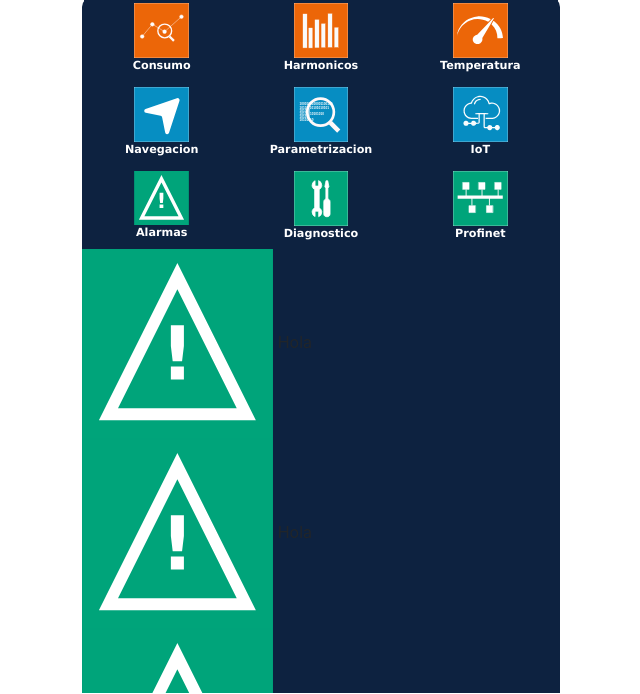
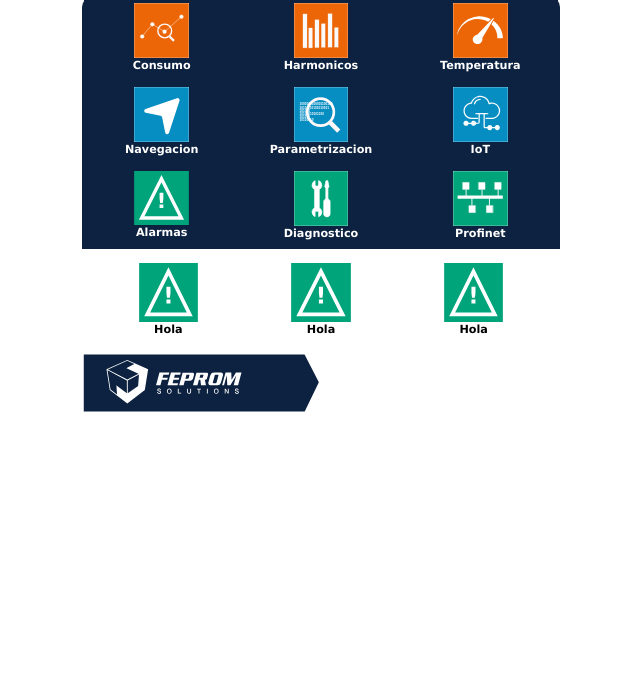
Before and after one commit to feprom/feprom.github.io, a plain HTML site: page index.html in a window 1280 px wide. Shown: the part 326-1020 px from the top of the page, without its empty margins (319-959 px from the left). Drawn offline with nearby package versions, Linux system fonts and the light colour scheme.

Commit message:
Update styles.css

```diff
--- a/styles.css
+++ b/styles.css
@@ -1,20 +1,3 @@
-body {
-    min-height: 100vh;
-    display: flex;
-    justify-content: center;
-    align-items: center;
-}
-section {
-    height: 1020px;
-    width: 480px;
-    border: 1px solid white;
-    border-radius: 0px;
-    overflow-y: hidden;
-    &:hover {
-        overflow-y: scroll
-    }
-}
-
 header{
     padding: 0px;
     padding-top: 0px;
@@ -41,6 +24,22 @@ header{
 
     }
 }
+body {
+    min-height: 100vh;
+    display: flex;
+    justify-content: center;
+    align-items: center;
+}
+section {
+    height: 1020px;
+    width: 480px;
+    border: 1px solid white;
+    border-radius: 0px;
+    overflow-y: hidden;
+    &:hover {
+        overflow-y: scroll
+    }
+}
 titulo{
     flex: 1;
     height: 20px;
@@ -56,8 +55,6 @@ titulo{
     font-family:  'verdana' ;
 
         }
-
-
 main{
     background: #0d2240;
     border-top-right-radius: 10px;
@@ -90,4 +87,30 @@ main{
         }
 
     }
+    .Alarmas{
+        display: flex;
+        padding: 10px;
+        background-color: white;
+        .Alarma{
+            flex: 1;
+            height: 80px;
+            padding: 10px
+            border-radius: 10px;
+            background: white;
+            margin: 2px;
+            display: flex  ;
+            justify-content: center;
+            align-items: center;
+            flex-direction: column;
+            font-size: 0.7rem;
+            font-weight: bold;
+            font-family:  'verdana' ;
+            color: black;
+        }
+
+        }
+    .piepagina{
+        background-color:white;
+
+    }
 }
```
